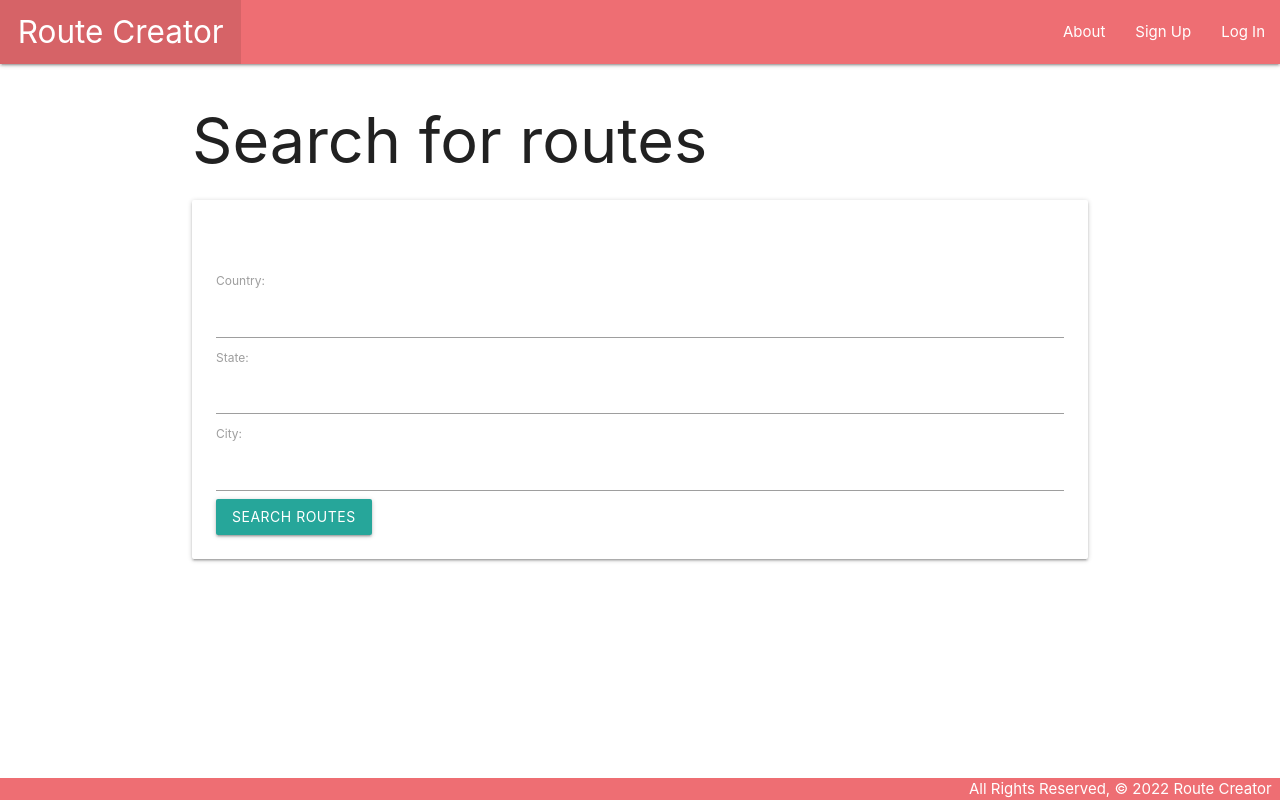
After one commit to cjc027/project3, a Django app: page /search/ in a window 1280 px wide. The commit adds this page. Run offline with Django 4.2, Linux system fonts and the light colour scheme.

Commit message:
started search index

```diff
--- a/routecreator/main_app/templates/base.html
+++ b/routecreator/main_app/templates/base.html
@@ -24,6 +24,7 @@
 					{% if user.is_authenticated %}
 					<li><a href="{% url 'index' %}">My Routes</a></li>
                     <li><a href="{% url 'routes_create' %}">Create New Route</a></li>
+					<li><a href="{% url 'search' %}">Search Routes</a></li>
 					<li><a href="{% url 'logout' %}">Log Out</a></li>
 					{% else %}
 					<li><a href="{% url 'signup' %}">Sign Up</a></li>
--- /dev/null
+++ b/routecreator/main_app/templates/search.html
@@ -0,0 +1,19 @@
+{% extends 'base.html' %}
+{% block content %}
+
+<h1>Search for routes</h1>
+
+<form action="{% url 'search_index' %}" method="GET" class="card-panel">
+    {% csrf_token %}
+    <br><br>
+    <label for="country">Country:</label>
+    <input type="text" name='country'>
+    <label for="state">State:</label>
+    <input type="text" name='state'>
+    <label for="city">City:</label>
+    <input type="text" name='city'>
+    <input type="submit" class="btn" value="Search Routes">
+</form>
+
+
+{% endblock %}
--- a/routecreator/main_app/urls.py
+++ b/routecreator/main_app/urls.py
@@ -11,4 +11,6 @@ urlpatterns = [
     path('routes/<int:pk>/update/', views.RouteUpdate.as_view(), name='routes_update'),
     path('routes/<int:pk>/delete/', views.RouteDelete.as_view(), name='routes_delete'),
     path('routes/<int:route_id>/add_photo/', views.add_photo, name='add_photo'),
+    path('search/', views.search, name='search'),
+    path('search/index/', views.search_index, name='search_index'),
 ]
--- a/routecreator/main_app/views.py
+++ b/routecreator/main_app/views.py
@@ -12,6 +12,7 @@ from django.contrib.auth.mixins import LoginRequiredMixin
 import uuid
 import boto3
 from .models import Route, Photo
+from .forms import RouteForm
 
 BUCKET = 'cjc027-catcollector'
 S3_BASE_URL = 'https://s3.us-west-1.amazonaws.com/'
@@ -42,9 +43,6 @@ def routes_detail(request, route_id):
     return render(request, 'routes/detail.html', {
         'route': route,
     })
-
-
-
 
 def signup(request):
 	error_message = ''
@@ -99,3 +97,40 @@ def add_photo(request, route_id):
         except:
             print('An error occurred uploading file to S3')
     return redirect('detail', route_id=route_id)
+
+
+def search(request):
+	# print(request.QUERY)
+	return render(request, 'search.html')
+
+def search_index(request):
+	print(request.GET['country'], '<===== REQUEST')
+	route = Route.objects.all()
+	# print(route[0].country, '<==== 1ST ROUTE')
+	for route in Route.objects.all():
+		print(route.country, '<==== ALL ROUTES')
+
+	country = request.GET['country']
+	if country:
+		country = request.GET["country"]
+	else:
+		country = ''
+
+	state = request.GET['state']
+	if state:
+		state = request.GET["state"]
+	else:
+		state = ''
+
+	city = request.GET['city']
+	if city:
+		city = request.GET["city"]
+	else:
+		city = ''
+
+	# q1 = Route.objects.filter(country=request.GET['country'], state=request.GET['state'], city=request.GET['city'])
+	q1 = Route.objects.filter(country=country, state=state, city=city)
+
+	print(q1, '<== ALL US ROUTES')
+
+	return redirect('search')
```
Also changed, not shown: routecreator/main_app/forms.py (added, +10 -0 lines).
